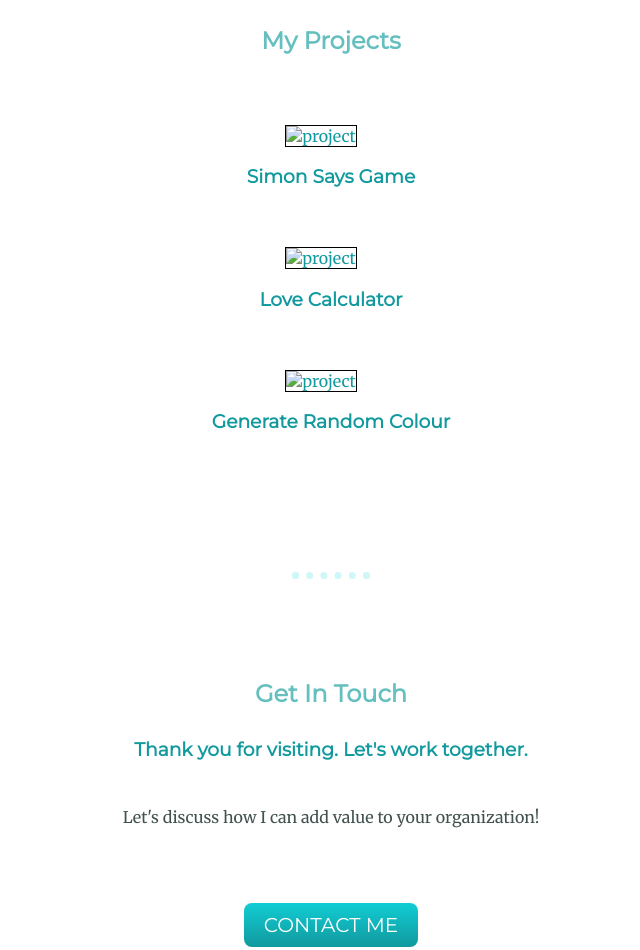
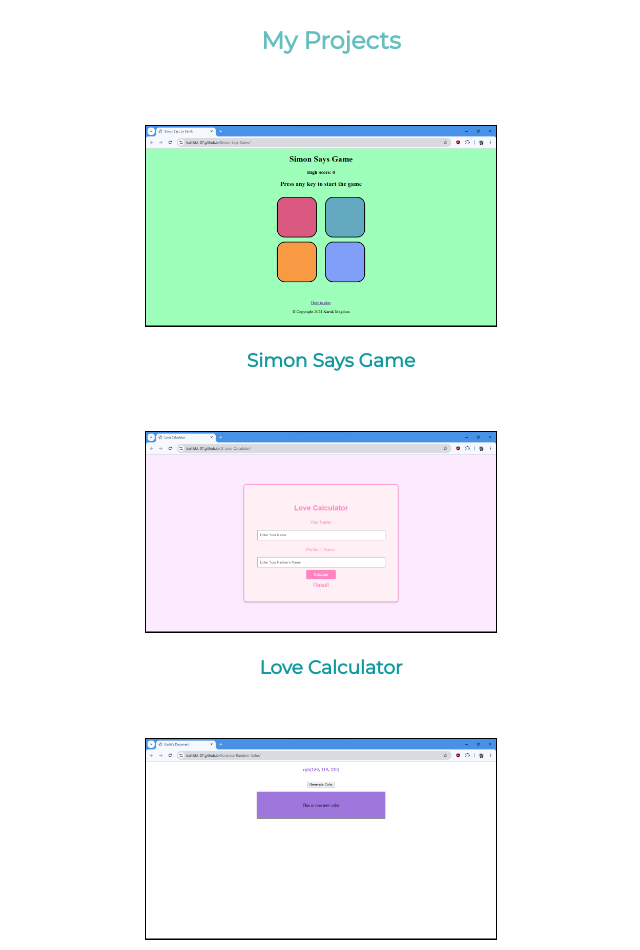
Before and after one commit to kartikkk-07/My-Site, a plain HTML site: page index.html in a window 1280 px wide. Shown: the part 2540-3490 px from the top of the page, without its empty margins (309-949 px from the left). Drawn offline with Linux system fonts and the light colour scheme; the site is published under a folder, as on GitHub Pages, so addresses that start at the root find nothing.

Commit message:
Update index.html

```diff
--- a/index.html
+++ b/index.html
@@ -61,15 +61,15 @@
       <h2>My Projects</h2><br><br>
       <div class="project">
         <div class="project-row">
-          <img src="/images/Simon Says Game.png" alt="project">
+          <img src="images/Simon Says Game.png" alt="project">
           <a href="https://kartikkk-07.github.io/Simon-Says-Game/" class="project"><h3>Simon Says Game</h3></a>
         </div><br>
         <div class="project-row">
-          <img src="/images/Love Calculator.png" alt="project">
+          <img src="images/Love Calculator.png" alt="project">
           <a href="https://kartikkk-07.github.io/JS-Love-Calculator/" class="project"><h3>Love Calculator</h3></a>
         </div><br>
         <div class="project-row">
-          <img src="/images/Generate Random Color.png" alt="project">
+          <img src="images/Generate Random Color.png" alt="project">
           <a href="https://kartikkk-07.github.io/Generate-Random-Color/" class="project"><h3>Generate Random Colour</h3></a>
         </div>
       </div>
```
